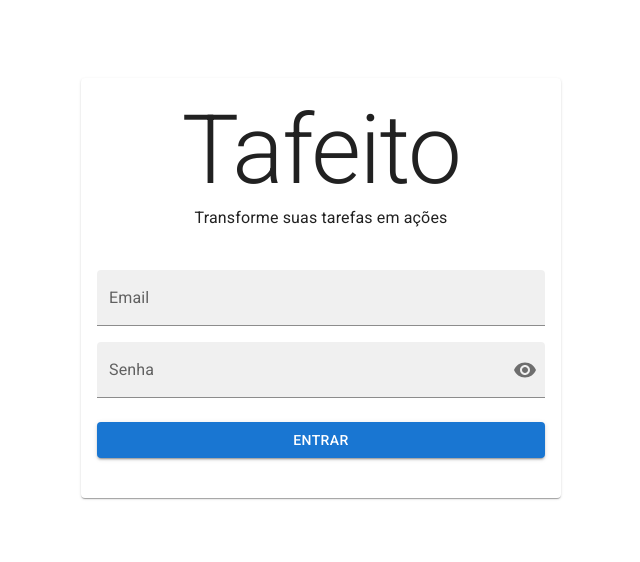
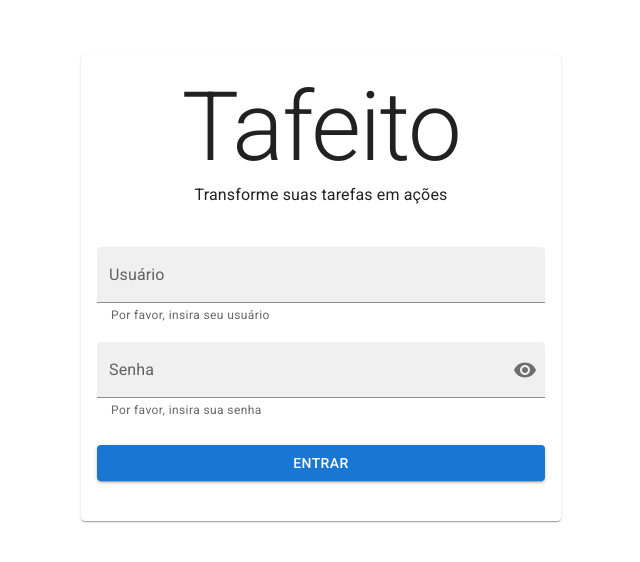
Before and after one commit to DaniloOliveira28/tafeito, a React app: page /login in a window 1280 px wide. Shown: the part 112-674 px from the top of the page, without its empty margins (319-959 px from the left). Built offline with nearby package versions, Linux system fonts and the light colour scheme.

Commit message:
feat: add form validations

```diff
--- a/src/components/LoginForm/index.tsx
+++ b/src/components/LoginForm/index.tsx
@@ -6,16 +6,35 @@ import Button from '../Button';
 
 import { StyledCard, StyledCardContent } from './styles';
 
+interface IValues {
+  username: string;
+  password: string;
+  showPassword: boolean;
+};
+
 const LoginForm = () => {
+  const [values, setValues] = useState<IValues>({
+    username: '',
+    password: '',
+    showPassword: false
+  });
 
-  const [values, setValues] = useState({
-    showPassword: false
+  const [errorForm, setErrorForm] = useState({
+    username: false,
+    password: false
   })
 
-  const handleClickShowPassword = () => {
+  const checkErrorValues = () => {
+    setErrorForm({
+      username: values.username === '',
+      password: values.password === '',
+    });
+  };
+
+  const handleValues = (key:keyof IValues, value:string|boolean) => {
     setValues({
       ...values,
-      showPassword: !values.showPassword,
+      [key]: value,
     });
   };
 
@@ -23,6 +42,12 @@ const LoginForm = () => {
     event.preventDefault();
   };
 
+  const loginUser = () => {
+    checkErrorValues();
+    if(!(values.username === '') && !(values.password === '')) {
+      console.log('user', values.username, 'pw', values.password)
+    }
+  }
 
   return (
     <Box display='flex' justifyContent={'center'} alignItems={'center'} height="100vh" >
@@ -37,23 +62,31 @@ const LoginForm = () => {
         </StyledCardContent>
         <StyledCardContent>
           <TextField
+            helperText="Por favor, insira seu usuário"
+            error={errorForm.username}
             sx={{marginY: '8px'}}
             fullWidth
-            label="Email"
+            label="Usuário"
             variant="filled"
+            value={values.username}
+            onChange={(event:React.ChangeEvent<HTMLInputElement>) => {handleValues('username', event.target.value)}}
           />
           <TextField
+            helperText="Por favor, insira sua senha"
+            error={errorForm.password}
             sx={{marginY: '8px'}}
             fullWidth
             label="Senha"
             variant="filled"
             type={values.showPassword ? 'text' : 'password'}
+            value={values.password}
+            onChange={(event:React.ChangeEvent<HTMLInputElement>) => {handleValues('password', event.target.value)}}
             InputProps={{
               endAdornment:(
                 <InputAdornment position="end">
                   <IconButton
                     aria-label="toggle password visibility"
-                    onClick={handleClickShowPassword}
+                    onClick={() => {handleValues('showPassword', !values.showPassword)}}
                     onMouseDown={handleMouseDownPassword}
                     edge="end"
                   >
@@ -62,7 +95,11 @@ const LoginForm = () => {
                 </InputAdornment>
               )}}
           />
-          <Button sx={{marginY: '16px'}}  fullWidth variant={'contained'} >Entrar</Button>
+          <Button
+
+          sx={{marginY: '16px'}}  fullWidth variant={'contained'}
+          onClick={() => { loginUser()}}
+          >Entrar</Button>
         </StyledCardContent>
       </StyledCard>
     </Box>
```
